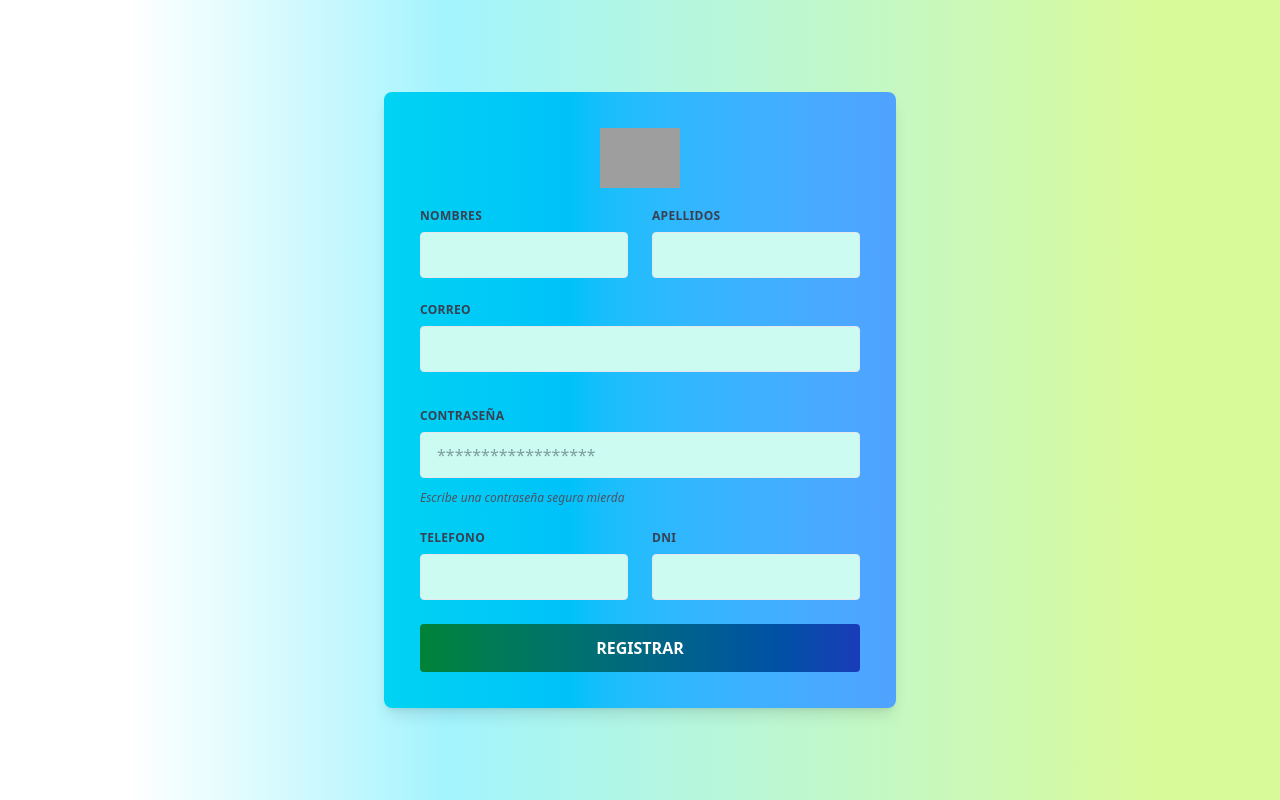
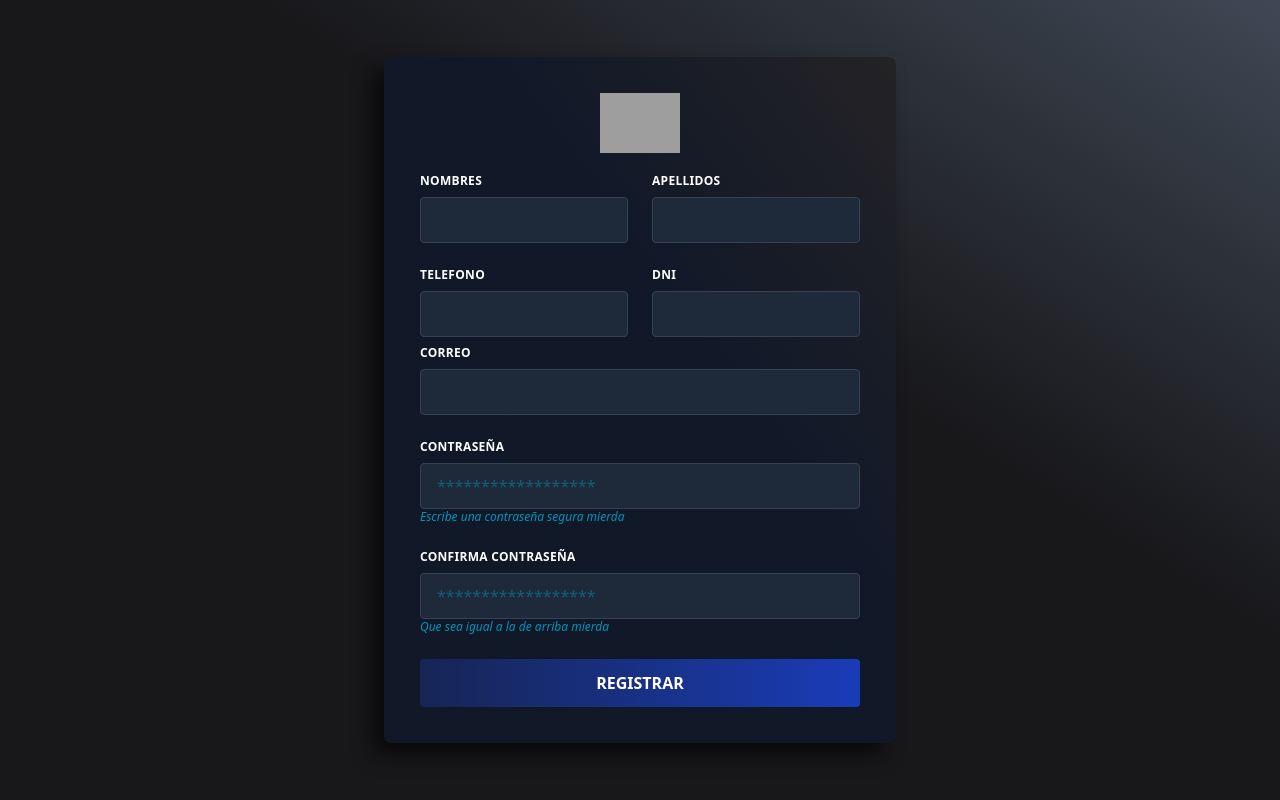
Before and after one commit to carlosgs05/springEcommerce, a React (Vite) app in the folder frontend/: page / in a window 1280 px wide. Built offline with nearby package versions, Linux system fonts and the light colour scheme; grey boxes are pictures that could not be loaded.

Commit message:
Cambios en El registroForm

```diff
--- a/frontend/src/pages/RegisterUser.tsx
+++ b/frontend/src/pages/RegisterUser.tsx
@@ -7,12 +7,21 @@ function Formulario() {
         Dni: '',
         Telefono: '',
         Correo: '',
-        password: ''
+        password: '',
+        passwordconfirmacion: ''
     });
 
+    const handleChange = (e) => {
+        const { name, value } = e.target;
+        setFormData(prev => ({
+            ...prev,
+            [name]: value
+        }));
+    };
+
     return (
-        <div className="flex h-screen bg-gradient-to-r from-white from-10% via-cyan-200 via-35% to-lime-200 to-90%">
-            <div className="w-full max-w-lg m-auto bg-gradient-to-r from-cyan-400 to-blue-400 rounded-lg p-9 shadow-lg">
+        <div className="flex h-screen bg-gradient-to-tr from-zinc-900 from-60% to-gray-600 to-110%">
+            <div className="w-full max-w-lg m-auto bg-gradient-to-tr from-gray-900 from-60% to-stone-800 to-110% rounded-lg p-9 shadow-[-12px_12px_20px_0px_rgba(0,0,0,0.6)]">
                 <header>
                     <img
                         className="w-20 mx-auto mb-5"
@@ -22,41 +31,100 @@ function Formulario() {
                 </header>
 
                 <form>
-
                     {/* Nombres y Apellidos Fields */}
                     <div className="flex flex-wrap -mx-3 mb-6">
                         <div className="w-full md:w-1/2 px-3 mb-6 md:mb-0">
                             <label
-                                className="block uppercase tracking-wide text-gray-700 text-xs font-bold mb-2"
+                                className="block uppercase tracking-wide text-white text-xs font-bold mb-2"
                                 htmlFor="grid-first-name"
                             >
                                 Nombres
                             </label>
                             <input
-                                className="appearance-none block w-full bg-teal-100 text-gray-700 border  border-gray-200 rounded py-3 px-4 leading-tight focus:outline-none focus:bg-white focus:border-gray-500"
+                                className="appearance-none block w-full text-cyan-600  bg-gray-800 border border-gray-700 rounded py-3 px-4 leading-tight focus:outline-none focus:bg-zinc-900 focus:border-zinc-800"
                                 id="grid-first-name"
                                 name="Nombres"
                                 type="text"
                                 placeholder=" "
                                 value={formData.Nombres}
-
+                                onChange={handleChange}
                             />
                         </div>
                         <div className="w-full md:w-1/2 px-3">
                             <label
-                                className="block uppercase tracking-wide text-gray-700 text-xs font-bold mb-2"
+                                className="block uppercase tracking-wide text-white text-xs font-bold mb-2"
                                 htmlFor="grid-last-name"
                             >
                                 Apellidos
                             </label>
                             <input
-                                className="appearance-none block w-full bg-teal-100 text-gray-700 border border-gray-200 rounded py-3 px-4 leading-tight focus:outline-none focus:bg-white focus:border-gray-500"
+                                className="appearance-none block w-full text-cyan-600  bg-gray-800 border border-gray-700 rounded py-3 px-4 leading-tight focus:outline-none focus:bg-zinc-900 focus:border-zinc-800"
                                 id="grid-last-name"
                                 name="Apellidos"
                                 type="text"
                                 placeholder=" "
                                 value={formData.Apellidos}
+                                onChange={handleChange}
+                            />
+                        </div>
+                    </div>
 
+                    {/* Telefono y DNI */}
+                    <div className="flex flex-wrap -mx-3 mb-2">
+                        <div className="w-full md:w-1/2 px-3 mb-6 md:mb-0">
+                            <label
+                                className="block uppercase tracking-wide text-white text-xs font-bold mb-2"
+                                htmlFor="grid-city"
+                            >
+                                Telefono
+                            </label>
+                            <input
+                                className="appearance-none block w-full text-cyan-600  bg-gray-800 border border-gray-700 rounded py-3 px-4 leading-tight focus:outline-none focus:bg-zinc-900 focus:border-zinc-800"
+                                id="grid-telefono"
+                                name="Telefono"
+                                type="text"
+                                placeholder=" "
+                                value={formData.Telefono}
+                                onChange={handleChange}
+                            />
+                        </div>
+
+                        <div className="w-full md:w-1/2 px-3 mb-6 md:mb-0">
+                            <label
+                                className="block uppercase tracking-wide text-white text-xs font-bold mb-2"
+                                htmlFor="grid-zip"
+                            >
+                                DNI
+                            </label>
+                            <input
+                                className="appearance-none block w-full text-cyan-600  bg-gray-800 border border-gray-700 rounded py-3 px-4 leading-tight focus:outline-none focus:bg-zinc-900 focus:border-zinc-800"
+                                id="grid-dni"
+                                name="Dni"
+                                type="text"
+                                placeholder=" "
+                                value={formData.Dni}
+                                onChange={handleChange}
+                            />
+                        </div>
+                    </div>
+
+                    {/* Correo Field */}
+                    <div className="flex flex-wrap -mx-3 mb-6">
+                        <div className="w-full px-3">
+                            <label
+                                className="block uppercase tracking-wide text-white text-xs font-bold mb-2"
+                                htmlFor="grid-email"
+                            >
+                                Correo
+                            </label>
+                            <input
+                                className="appearance-none block w-full text-cyan-600  bg-gray-800 border border-gray-700 rounded py-3 px-4 leading-tight focus:outline-none focus:bg-zinc-900 focus:border-zinc-800"
+                                id="grid-email"
+                                name="Correo"
+                                type="text"
+                                placeholder=" "
+                                value={formData.Correo}
+                                onChange={handleChange}
                             />
                         </div>
                     </div>
@@ -65,85 +133,50 @@ function Formulario() {
                     <div className="flex flex-wrap -mx-3 mb-6">
                         <div className="w-full px-3">
                             <label
-                                className="block uppercase tracking-wide text-gray-700 text-xs font-bold mb-2"
-                                htmlFor="grid-email"
-                            >
-                                Correo
-                            </label>
-                            <input
-                                className="appearance-none block w-full bg-teal-100 text-gray-700 border border-gray-200 rounded py-3 px-4 mb-3 leading-tight focus:outline-none focus:bg-white focus:border-gray-500"
-                                id="grid-email"
-                                name="Correo"
-                                type="text"
-                                placeholder=" "
-                                value={formData.Correo}
-                            />
-                        </div>
-                    </div>
-
-                    {/* Password Field */}
-                    <div className="flex flex-wrap -mx-3 mb-6">
-                        <div className="w-full px-3">
-                            <label
-                                className="block uppercase tracking-wide text-gray-700 text-xs font-bold mb-2"
+                                className="block uppercase tracking-wide text-white text-xs font-bold mb-2"
                                 htmlFor="grid-password"
                             >
                                 Contraseña
                             </label>
                             <input
-                                className="appearance-none block w-full bg-teal-100 text-gray-700 border border-gray-200 rounded py-3 px-4 mb-3 leading-tight focus:outline-none focus:bg-white focus:border-gray-500"
+                                className="appearance-none block w-full text-cyan-600  bg-gray-800 border border-gray-700 rounded py-3 px-4 leading-tight focus:outline-none focus:bg-zinc-900 focus:border-zinc-800"
                                 id="grid-password"
                                 name="password"
                                 type="password"
                                 placeholder="******************"
                                 value={formData.password}
+                                onChange={handleChange}
                             />
-                            <p className="text-gray-600 text-xs italic">Escribe una contraseña segura mierda</p>
+                            <p className="text-cyan-600  text-xs italic">Escribe una contraseña segura mierda</p>
                         </div>
                     </div>
 
-                    {/* Telefono y DNI */}
-                    <div className="flex flex-wrap -mx-3 mb-2">
-                        <div className="w-full md:w-1/2 px-3 mb-6 md:mb-0">
+                    <div className="flex flex-wrap -mx-3 mb-6">
+                        <div className="w-full px-3">
                             <label
-                                className="block uppercase tracking-wide text-gray-700 text-xs font-bold mb-2"
-                                htmlFor="grid-city"
+                                className="block uppercase tracking-wide text-white text-xs font-bold mb-2"
+                                htmlFor="grid-password"
                             >
-                                Telefono
+                                Confirma Contraseña
                             </label>
                             <input
-                                className="appearance-none block w-full bg-teal-100 text-gray-700 border border-gray-200 rounded py-3 px-4 leading-tight focus:outline-none focus:bg-white focus:border-gray-500"
-                                id="grid-telefono"
-                                name="Telefono"
-                                type="text"
-                                placeholder=" "
-                                value={formData.Telefono}
+                                className="appearance-none block w-full text-cyan-600  bg-gray-800 border border-gray-700 rounded py-3 px-4 leading-tight focus:outline-none focus:bg-zinc-900 focus:border-zinc-800"
+                                id="grid-password"
+                                name="passwordconfirmacion"
+                                type="password"
+                                placeholder="******************"
+                                value={formData.passwordconfirmacion}
+                                onChange={handleChange}
                             />
-                        </div>
-
-                        <div className="w-full md:w-1/2 px-3 mb-6 md:mb-0">
-                            <label
-                                className="block uppercase tracking-wide text-gray-700 text-xs font-bold mb-2"
-                                htmlFor="grid-zip"
-                            >
-                                DNI
-                            </label>
-                            <input
-                                className="appearance-none block w-full bg-teal-100 text-gray-700 border border-gray-200 rounded py-3 px-4 leading-tight focus:outline-none focus:bg-white focus:border-gray-500"
-                                id="grid-dni"
-                                name="Dni"
-                                type="text"
-                                placeholder=" "
-                                value={formData.Dni}
-                            />
+                            <p className="text-cyan-600  text-xs italic">Que sea igual a la de arriba mierda</p>
                         </div>
                     </div>
 
-                    {/* Submit Button (added) */}
+                    {/* Submit Button */}
                     <div className="mt-6">
                         <button
                             type="submit"
-                            className="w-full bg-gradient-to-r from-green-700 to-blue-800 hover:from-green-500 hover:to-blue-600 text-white  transition-all font-bold py-3 px-4 rounded focus:outline-none focus:shadow-outline"
+                            className="w-full bg-gradient-to-r from-blue-950 to-blue-800 hover:from-cyan-900 hover:to-cyan-600 text-white transition-all font-bold py-3 px-4 rounded focus:outline-none focus:shadow-outline"
                         >
                             REGISTRAR
                         </button>
```
Also changed, not shown: 2 other files (tests, documents, lock files or other folders).
